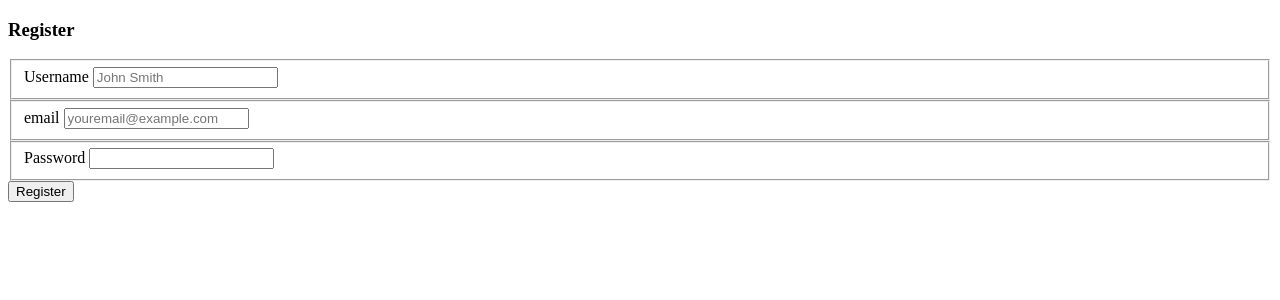
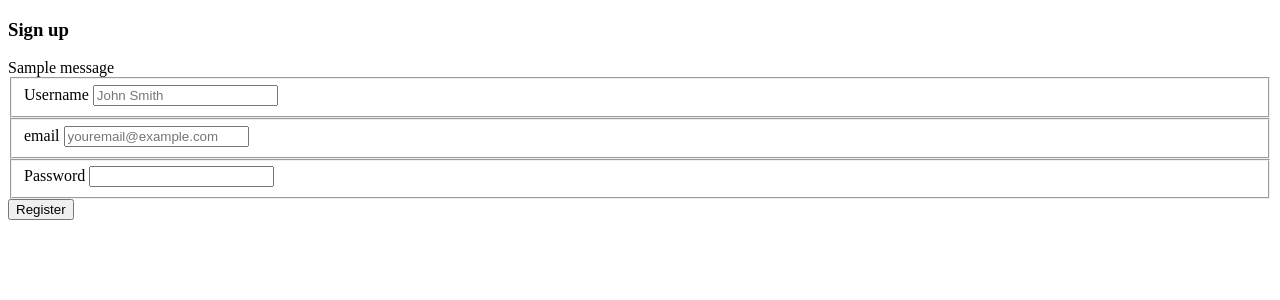
Before and after one commit to Pedro69491/Flask-API, a Flask app: page /sign_up in a window 1280 px wide. Shown: the top 300 px of the page. Run offline with Flask 2, Linux system fonts and the light colour scheme; tables that the repository leaves empty hold one stand-in row (values such as "Sample post"); one stand-in notice (Sample message) is shown.

Commit message:
flash messages displayed in child templates

```diff
--- a/flask_app/auth/api.py
+++ b/flask_app/auth/api.py
@@ -22,8 +22,9 @@
 def create_user():
     form = Registration()  # flask-wtf doesn't need to receive request.form, it loads automatically.
     if form.validate_on_submit(): # then validate_on_submit() checks if it is a POST request and if it is valid
-        user = User.query.filter_by(username= form.username.data, email=form.email.data).first() # first user in the database with a specific email
-        if user is None:
+        user_email = User.query.filter_by(email=form.email.data).first() # first user in the database with a specific email
+        user_name  = User.query.filter_by(username=form.username.data).first()
+        if user_email is None and user_name is None:
             new_user = User(
                 username= form.username.data,
                 email= form.email.data,
@@ -33,8 +34,8 @@
             db.session.add(new_user)
             db.session.commit()
             return redirect(url_for('auth_bp.login'))
-        return render_template('register.html', msg='User already exists', form=form)
-    return render_template('register.html', form=form) # we pass in form, this way within template we have access to form content
+        flash('User already exists')
+    return render_template('register.html', form=form, title='Sign up') # we pass in form, this way within template we have access to form content
 
 
 @auth_bp.route('/login', methods=['GET', 'POST'])
@@ -46,8 +47,8 @@
         if user and user.check_password(form.password.data):
             login_user(user)
             return redirect(url_for('auth_bp.index'))
-        return render_template('login.html', msg='Wrong user or password', form=form)
-    return render_template('login.html', form=form)
+        flash('Wrong user or password')
+    return render_template('login.html', form=form, title='Login')
 
 @auth_bp.route('/index')
 def index():
--- /dev/null
+++ b/flask_app/auth/templates/layout.html
@@ -0,0 +1,20 @@
+<!DOCTYPE html>
+<html>
+    <head>
+        <title>{{ title }}</title>
+    </head>
+    <body>
+        <div>
+            <h3> {{ title }} </h3>
+        </div>
+        {% for message in get_flashed_messages() %}
+        <div>
+            {{ message }}
+        </div>
+        {% endfor %}
+        <div class="box">
+            {% block content %} {% endblock %}
+
+        </div>
+    </body>
+</html>
--- a/flask_app/auth/templates/register.html
+++ b/flask_app/auth/templates/register.html
@@ -1,13 +1,5 @@
-<!DOCTYPE html>
-<html>
-    <head>
-        <title>Register</title>
-    </head>
-    <body>
-        <div>
-            <h3>Register</h3>
-        </div>
-        <div class="box">
+{% extends "layout.html" %} <!-- it inherits from parent template (layout.html) using jinja2 -->
+{% block content %} <!-- this child template overrides layout.html content block -->
     <form action="/sign_up" method="POST"> <!-- used to collect user input to be sent to the server --> <!-- action - where to send the form-data when the form is submitted-->
         {{ form.hidden_tag() }}
         <fieldset class="username">
@@ -26,6 +18,4 @@
             {{ form.submit }}
         </div>
     </form>
-        </div>
-    </body>
-</html>
+{% endblock %}
```
Also changed, not shown: flask_app/auth/templates/login.html (+3 -13 lines). Lines whose indentation alone changed are shown as unchanged.
